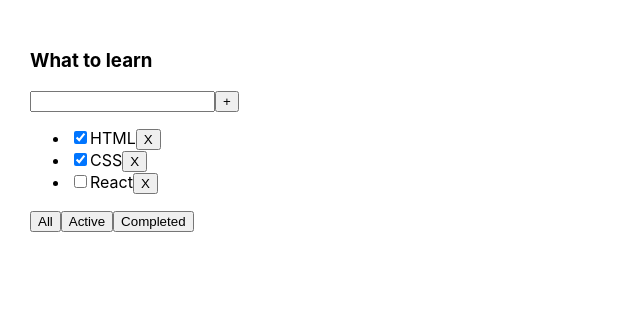
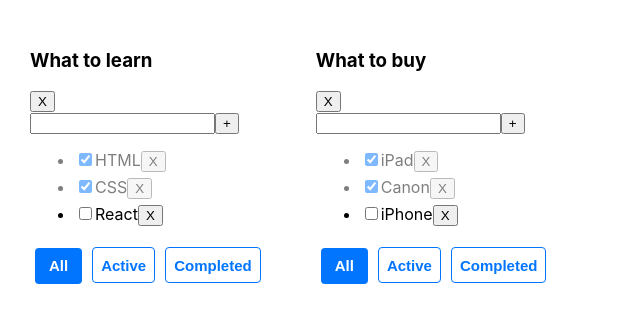
Before and after one commit to LovaVikasso/Todolist, a React (Create React App) app: page / in a window 1280 px wide. Shown: the top 322 px of the page, without its empty margins (0-640 px from the left). Built offline with nearby package versions, Linux system fonts and the light colour scheme.

Commit message:
5 lesson - array of todolist, refactoring

```diff
--- a/src/App.css
+++ b/src/App.css
@@ -6,3 +6,57 @@
 .App > div {
   margin-right: 50px;
 }
+
+.error {
+  border: red 1px solid
+}
+.error-message {
+  color:red
+}
+
+.active-filter {
+  display: inline-block;
+  margin: 5px;
+  outline: 0;
+  border: none;
+  cursor: pointer;
+  line-height: 1.2rem;
+  font-weight: 900;
+  background: #0275FF;
+  padding: 8px 14px 9px;
+  font-size: 15px;
+  border-radius: 4px;
+  color: #fff;
+  height: 36px;
+  transition: all 75ms ease-in-out;}
+
+.active-filter:hover{
+  box-shadow: 0 1px 4px rgb(0 0 0 / 30%);
+}
+.passive-filter{
+
+  display: inline-block;
+  margin: 5px;
+  outline: 0;
+  cursor: pointer;
+  border: 1px solid #0275FF;
+  color: #0275FF;
+  font-weight: 700;
+  background: #fff;
+  padding: 8px;
+  font-size: 15px;
+  border-radius: 4px;
+  height: 36px;
+  transition: all 80ms linear;}
+.passive-filter:hover{
+  box-shadow: 0 1px 3px 0 rgb(0 0 0 / 8%);
+  background: rgba(248,248,248,1);
+}
+
+.is-done{
+  opacity: 0.5;
+  margin: 5px;
+}
+.task{
+  margin: 5px;
+}
--- a/src/App.tsx
+++ b/src/App.tsx
@@ -9,40 +9,84 @@ export type TaskType = {
     isDone: boolean
 }
 export type FilterValueType = "all" | "completed" | "active"
+export type TodolistType = {
+    id: string
+    title: string
+    filter: FilterValueType
+}
 
 function App() {
+    let todolistId1 = v1()
+    let todolistId2 = v1()
+    let [todolists, setTodolists] = useState<TodolistType[]>([
+        {id: todolistId1, title: "What to learn", filter: 'all'},
+        {id: todolistId2, title: "What to buy", filter: 'all'},
+    ])
+    let [tasks, setTasks] = useState({
+        [todolistId1]: [
+            {id: v1(), title: "HTML", isDone: true},
+            {id: v1(), title: "CSS", isDone: true},
+            {id: v1(), title: "React", isDone: false}
+        ], [todolistId2]: [
+            {id: v1(), title: "iPad", isDone: true},
+            {id: v1(), title: "Canon", isDone: true},
+            {id: v1(), title: "iPhone", isDone: false}
+        ]
+    })
 
-    let [tasks, setTasks] = useState<TaskType[]>([
-        {id: v1(), title: "HTML", isDone: true},
-        {id: v1(), title: "CSS", isDone: true},
-        {id: v1(), title: "React", isDone: false}
-    ])
 
-    let [filter, setFilter] = useState<FilterValueType>("all")
+    const changeFilter = (todolistId: string, value: FilterValueType) => {
+        let todolist = todolists.find((tl) => tl.id == todolistId)
+        if (todolist) {
+            todolist.filter = value
+            setTodolists([...todolists])
+        }
 
-    let tasksForTodolist = tasks
-    if (filter == "completed") {
-        tasksForTodolist = tasks.filter((t) => t.isDone)
     }
-    if (filter == "active") {
-        tasksForTodolist = tasks.filter((t) => !t.isDone)
+    const removeTask = (todolistId: string, taskId: string) => {
+        let todolistTasks = tasks[todolistId]
+        tasks[todolistId] = todolistTasks.filter((t) => t.id !== taskId)
+        setTasks({...tasks})
     }
-    const changeFilter = (value: FilterValueType) => {
-        setFilter(value)
+    const addTask = (todolistId: string, title: string) => {
+        let newTask = {id: v1(), title: title, isDone: false}
+        let todolistTasks = tasks[todolistId]
+        tasks[todolistId] = [newTask, ...todolistTasks]
+        setTasks({...tasks})
     }
-    const removeTask = (id: string) => {
-        setTasks(tasks.filter((t) => t.id !== id))
+    const changeStatus = (todolistId: string, TaskId: string, isDone: boolean) => {
+        let todolistTasks = tasks[todolistId]
+        let task = todolistTasks.find((t) => t.id == TaskId);
+        if (task) {
+            task.isDone = isDone
+        }
+
+        setTasks({...tasks})
     }
-    const addTask = (title:string) => {
-        let newTask = {id:v1(), title:title, isDone:false}
-        setTasks([newTask,...tasks])
-    }
+    const removeTodolist = (todolistId:string) =>{
+        todolists = todolists.filter((tl)=>tl.id!==todolistId)
+        delete tasks[todolistId]
+        setTodolists([...todolists])
+        }
     return (
         <div className="App">
-            <Todolist title={"What to learn"} tasks={tasksForTodolist}
-                      addTask={addTask}
-                      removeTask={removeTask}
-                      changeFilter={changeFilter}/>
+            {todolists.map((tl) => {
+                let tasksForTodolist = tasks[tl.id]
+                if (tl.filter == "completed") {
+                    tasksForTodolist = tasksForTodolist.filter((t) => t.isDone)
+                }
+                if (tl.filter == "active") {
+                    tasksForTodolist = tasksForTodolist.filter((t) => !t.isDone)
+                }
+                return <Todolist key={tl.id} id={tl.id} title={tl.title} tasks={tasksForTodolist}
+                                 removeTodolist={removeTodolist}
+                                 addTask={addTask}
+                                 removeTask={removeTask}
+                                 changeStatus={changeStatus}
+                                 changeFilter={changeFilter}
+                                 filter={tl.filter}/>
+            })}
+
         </div>
     );
 }
--- a/src/Todolist.tsx
+++ b/src/Todolist.tsx
@@ -3,21 +3,33 @@ import {FilterValueType, TaskType} from "./App";
 
 
 type PropsType = {
+    id: string
     title: string
     tasks: Array<TaskType>
-    addTask: (title: string) => void
-    removeTask: (id: string) => void
-    changeFilter: (value: FilterValueType) => void
+    removeTodolist: (todolistId: string) => void
+    addTask: (todolistId: string, title: string) => void
+    removeTask: (todolistId: string, id: string) => void
+    changeStatus: (todolistId: string, id: string, isDone: boolean) => void
+    changeFilter: (todolistId: string, value: FilterValueType) => void
+    filter: FilterValueType
 
 }
 export const Todolist = (props: PropsType) => {
+    let todolistId = props.id
     const [taskTitle, setTaskTitle] = useState('')
+    const [error, setError] = useState('')
+
     const onChangeHandler = (e: ChangeEvent<HTMLInputElement>) => {
-        setTaskTitle(e.currentTarget.value)
+        setTaskTitle(e.currentTarget.value);
+        setError('')
     }
     const addTask = () => {
-        props.addTask(taskTitle)
-        setTaskTitle("")
+        if (taskTitle.trim() !== "") {
+            props.addTask(props.id, taskTitle.trim())
+            setTaskTitle("")
+        } else {
+            setError('Title is required')
+        }
     }
     const onKeyDownHandler = (e: KeyboardEvent<HTMLInputElement>) => {
         if (e.key === "Enter") {
@@ -25,34 +37,55 @@ export const Todolist = (props: PropsType) => {
         }
     }
     const onAllClickHandler = () => {
-        props.changeFilter("all")
+        props.changeFilter(todolistId, "all")
     }
     const onActiveClickHandler = () => {
-        props.changeFilter("active")
+        props.changeFilter(todolistId, "active")
     }
     const onCompletedClickHandler = () => {
-        props.changeFilter("completed")
+        props.changeFilter(todolistId, "completed")
     }
 
     return (
         <div>
             <h3>{props.title}</h3>
+                <button onClick={()=>{props.removeTodolist(todolistId)}}>X</button>
             <div>
                 <input value={taskTitle}
                        onChange={onChangeHandler}
-                       onKeyDown={onKeyDownHandler}/>
+                       onKeyDown={onKeyDownHandler}
+                       className={error && "error"}/>
                 <button onClick={addTask}>+</button>
+                {error && <p className="error-message">Title is required</p>}
             </div>
             <ul>
-                {props.tasks.map(t => <li key={t.id}><input type="checkbox" checked={t.isDone}/>
-                    <span>{t.title}</span>
-                    <button onClick={() => {props.removeTask(t.id)}}>X</button>
-                </li>)}
+                {
+                    props.tasks.map(t => {
+                        const checkboxHandler = (e: ChangeEvent<HTMLInputElement>) => {
+                            props.changeStatus(todolistId, t.id, e.currentTarget.checked)
+                        }
+                        const onClickHandler = () => {
+                            props.removeTask(todolistId, t.id)
+                        }
+                        return <li className={t.isDone ? "is-done" : "task"} key={t.id}><input type="checkbox"
+                                                                                               checked={t.isDone}
+                                                                                               onChange={checkboxHandler}/>
+                            <span>{t.title}</span>
+                            <button onClick={onClickHandler}>X
+                            </button>
+                        </li>
+                    })}
             </ul>
             <div>
-                <button onClick={onAllClickHandler}>All</button>
-                <button onClick={onActiveClickHandler}>Active</button>
-                <button onClick={onCompletedClickHandler}>Completed</button>
+                <button className={props.filter == "all" ? "active-filter" : "passive-filter"}
+                        onClick={onAllClickHandler}>All
+                </button>
+                <button className={props.filter == "active" ? "active-filter" : "passive-filter"}
+                        onClick={onActiveClickHandler}>Active
+                </button>
+                <button className={props.filter == "completed" ? "active-filter" : "passive-filter"}
+                        onClick={onCompletedClickHandler}>Completed
+                </button>
             </div>
         </div>
     );
```
